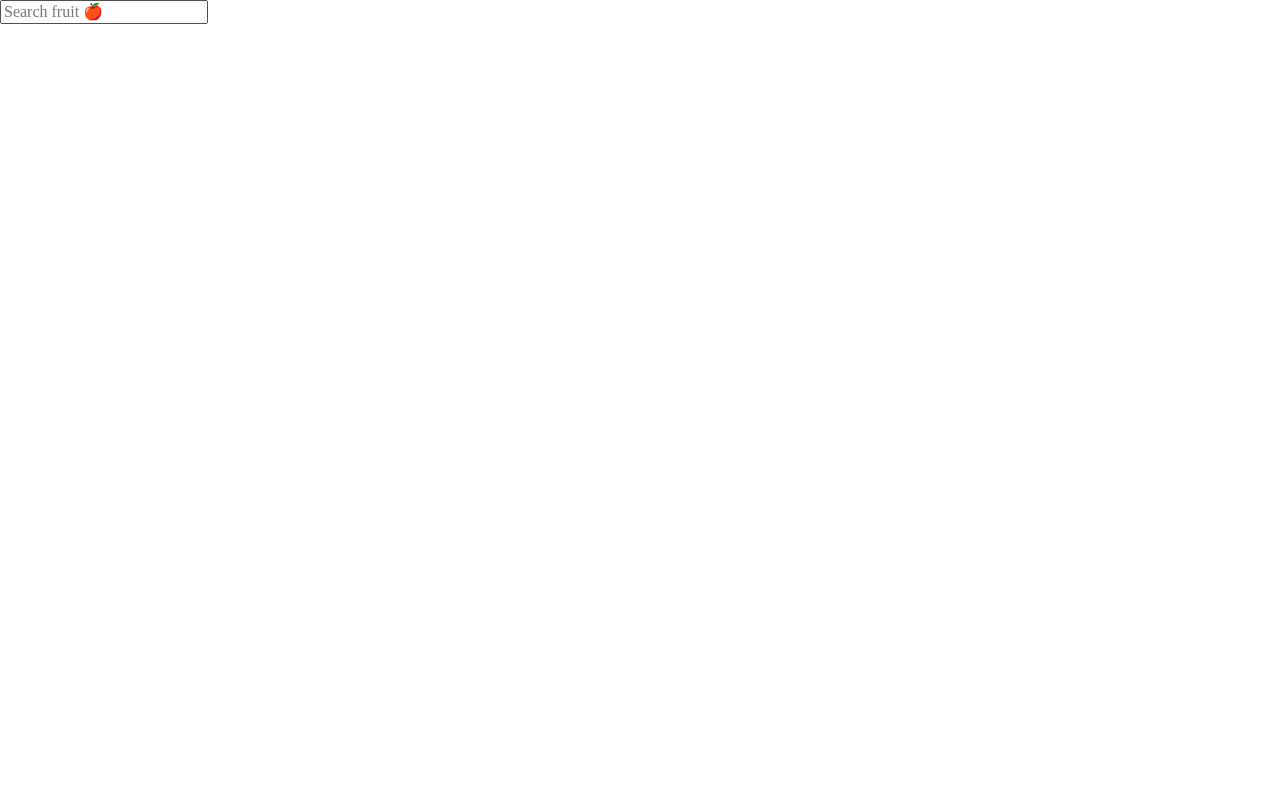
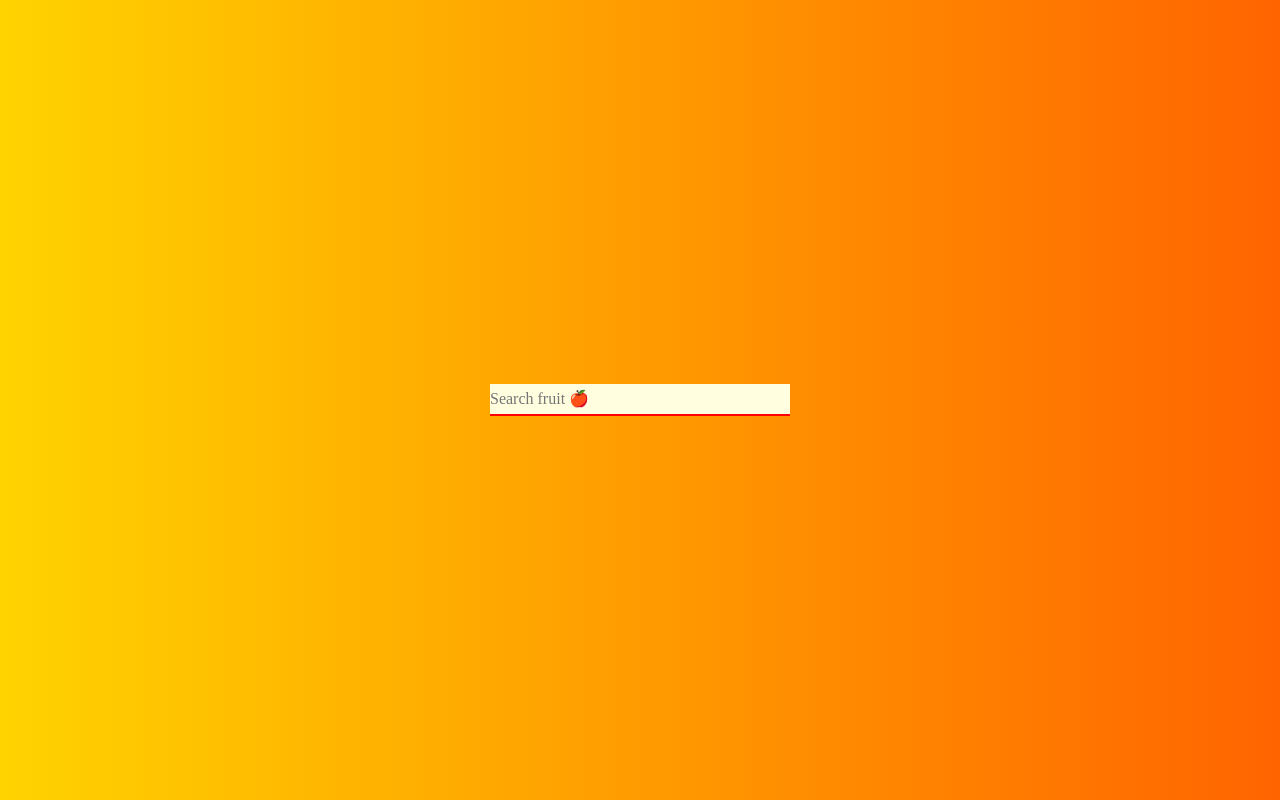
Before and after one commit to KoaPono/SB-Fruit-Search, a plain HTML site: page index.html in a window 1280 px wide. Drawn offline with nearby package versions, Linux system fonts and the light colour scheme.

Commit message:
Working and Styled

```diff
--- a/index.html
+++ b/index.html
@@ -11,7 +11,7 @@
 <!-- partial:index.partial.html -->
 <div class="search-container">
 	<input type="text" name="fruit" id="fruit" placeholder="Search fruit 🍎">
-	<div class="suggestions">
+	<div id="suggestions">
 		<ul></ul>
 	</div>
 </div>
--- a/script.js
+++ b/script.js
@@ -1,28 +1,126 @@
-const input = document.querySelector('#fruit');
-const suggestions = document.querySelector('.suggestions ul');
+const input = document.querySelector("#fruit");
+const suggestions = document.querySelector("#suggestions ul");
 
-const fruit = ['Apple', 'Apricot', 'Avocado 🥑', 'Banana', 'Bilberry', 'Blackberry', 'Blackcurrant', 'Blueberry', 'Boysenberry', 'Currant', 'Cherry', 'Coconut', 'Cranberry', 'Cucumber', 'Custard apple', 'Damson', 'Date', 'Dragonfruit', 'Durian', 'Elderberry', 'Feijoa', 'Fig', 'Gooseberry', 'Grape', 'Raisin', 'Grapefruit', 'Guava', 'Honeyberry', 'Huckleberry', 'Jabuticaba', 'Jackfruit', 'Jambul', 'Juniper berry', 'Kiwifruit', 'Kumquat', 'Lemon', 'Lime', 'Loquat', 'Longan', 'Lychee', 'Mango', 'Mangosteen', 'Marionberry', 'Melon', 'Cantaloupe', 'Honeydew', 'Watermelon', 'Miracle fruit', 'Mulberry', 'Nectarine', 'Nance', 'Olive', 'Orange', 'Clementine', 'Mandarine', 'Tangerine', 'Papaya', 'Passionfruit', 'Peach', 'Pear', 'Persimmon', 'Plantain', 'Plum', 'Pineapple', 'Pomegranate', 'Pomelo', 'Quince', 'Raspberry', 'Salmonberry', 'Rambutan', 'Redcurrant', 'Salak', 'Satsuma', 'Soursop', 'Star fruit', 'Strawberry', 'Tamarillo', 'Tamarind', 'Yuzu'];
+const fruit = [
+	"Apple",
+	"Apricot",
+	"Avocado 🥑",
+	"Banana",
+	"Bilberry",
+	"Blackberry",
+	"Blackcurrant",
+	"Blueberry",
+	"Boysenberry",
+	"Currant",
+	"Cherry",
+	"Coconut",
+	"Cranberry",
+	"Cucumber",
+	"Custard apple",
+	"Damson",
+	"Date",
+	"Dragonfruit",
+	"Durian",
+	"Elderberry",
+	"Feijoa",
+	"Fig",
+	"Gooseberry",
+	"Grape",
+	"Raisin",
+	"Grapefruit",
+	"Guava",
+	"Honeyberry",
+	"Huckleberry",
+	"Jabuticaba",
+	"Jackfruit",
+	"Jambul",
+	"Juniper berry",
+	"Kiwifruit",
+	"Kumquat",
+	"Lemon",
+	"Lime",
+	"Loquat",
+	"Longan",
+	"Lychee",
+	"Mango",
+	"Mangosteen",
+	"Marionberry",
+	"Melon",
+	"Cantaloupe",
+	"Honeydew",
+	"Watermelon",
+	"Miracle fruit",
+	"Mulberry",
+	"Nectarine",
+	"Nance",
+	"Olive",
+	"Orange",
+	"Clementine",
+	"Mandarine",
+	"Tangerine",
+	"Papaya",
+	"Passionfruit",
+	"Peach",
+	"Pear",
+	"Persimmon",
+	"Plantain",
+	"Plum",
+	"Pineapple",
+	"Pomegranate",
+	"Pomelo",
+	"Quince",
+	"Raspberry",
+	"Salmonberry",
+	"Rambutan",
+	"Redcurrant",
+	"Salak",
+	"Satsuma",
+	"Soursop",
+	"Star fruit",
+	"Strawberry",
+	"Tamarillo",
+	"Tamarind",
+	"Yuzu",
+];
 
 function search(str) {
-	let results = [];
-
-	// TODO
-
-	return results;
+	return fruit.filter((fruit) => fruit.toLowerCase().includes(str.toLowerCase()));
 }
 
-function searchHandler(e) {
-	// TODO
+function searchHandler(evt) {
+	clearSearchList();
+
+	if (input.value) {
+		const filteredFruit = search(evt.target.value);
+
+		filteredFruit.forEach((val) => {
+			suggestions.append(createSuggestion(val));
+		});
+	}
+
+	function createSuggestion(fruit) {
+		const fruitListItem = document.createElement("li");
+		fruitListItem.innerText = fruit;
+		return fruitListItem;
+	}
 }
 
-function showSuggestions(results, inputVal) {
-
-	// TODO
+function clearSearchList() {
+	while (suggestions.firstChild && suggestions.firstChild !== null) {
+		suggestions.removeChild(suggestions.firstChild);
+	}
 }
 
 function useSuggestion(e) {
-	// TODO
+	input.value = e.target.innerText;
+	clearSearchList();
 }
 
-input.addEventListener('keyup', searchHandler);
-suggestions.addEventListener('click', useSuggestion);
+function clearSearchList() {
+	while (suggestions.firstChild && suggestions.firstChild !== null) {
+		suggestions.removeChild(suggestions.firstChild);
+	}
+}
+
+input.addEventListener("keyup", searchHandler);
+suggestions.addEventListener("click", useSuggestion);
--- a/style.css
+++ b/style.css
@@ -1,46 +1,51 @@
-* {
-  /* box-sizing: border-box; */
+body {
+	background: rgb(255, 211, 0);
+	background: linear-gradient(
+		90deg,
+		rgba(255, 211, 0, 1) 0%,
+		rgba(255, 100, 0, 1) 100%
+	);
 }
 
-:focus {
- /* TODO */
+.search-container input {
+	width: 300px;
+  background-color: lightyellow;
+  border-bottom: 2px solid red;
+  position: absolute;
+  top: 50%;
+  left: 50%;
+  transform: translate(-50%, -50%);
+
 }
 
-body {
-  /* TODO */
+.search-container #suggestions {
+	display: flex;
+  justify-content: center;
+  align-content: center;
+  margin-top: 25%;
+}
+
+ul {
+	list-style-type: none;
+	padding: 0;
+	margin: 0;
+	margin-top: 5px;
+}
+
+ul li {
+	margin-top: 10px;
+	width: 300px;
+	padding: 5px;
+}
+
+ul li:hover {
+	background-color: orangered;
 }
 
 input {
- /* TODO */
+	width: 300px;
+	height: 30px;
+	border: none;
+	padding: 0;
+	outline: none;
 }
-
-.search-container {
- /* TODO */
-}
-.search-container input,
-.search-container .suggestions {
-  /* TODO */
-}
-.search-container input {
- /* TODO */
-}
-.search-container .suggestions {
-   /* TODO */
-}
-
-ul {
-  /* TODO */
-}
-ul.has-suggestions {
-  /* TODO */
-}
-ul li {
-  /* TODO */
-}
-ul li:hover {
-  /* TODO */
-}
-
-input {
-   /* TODO */
-}
```
